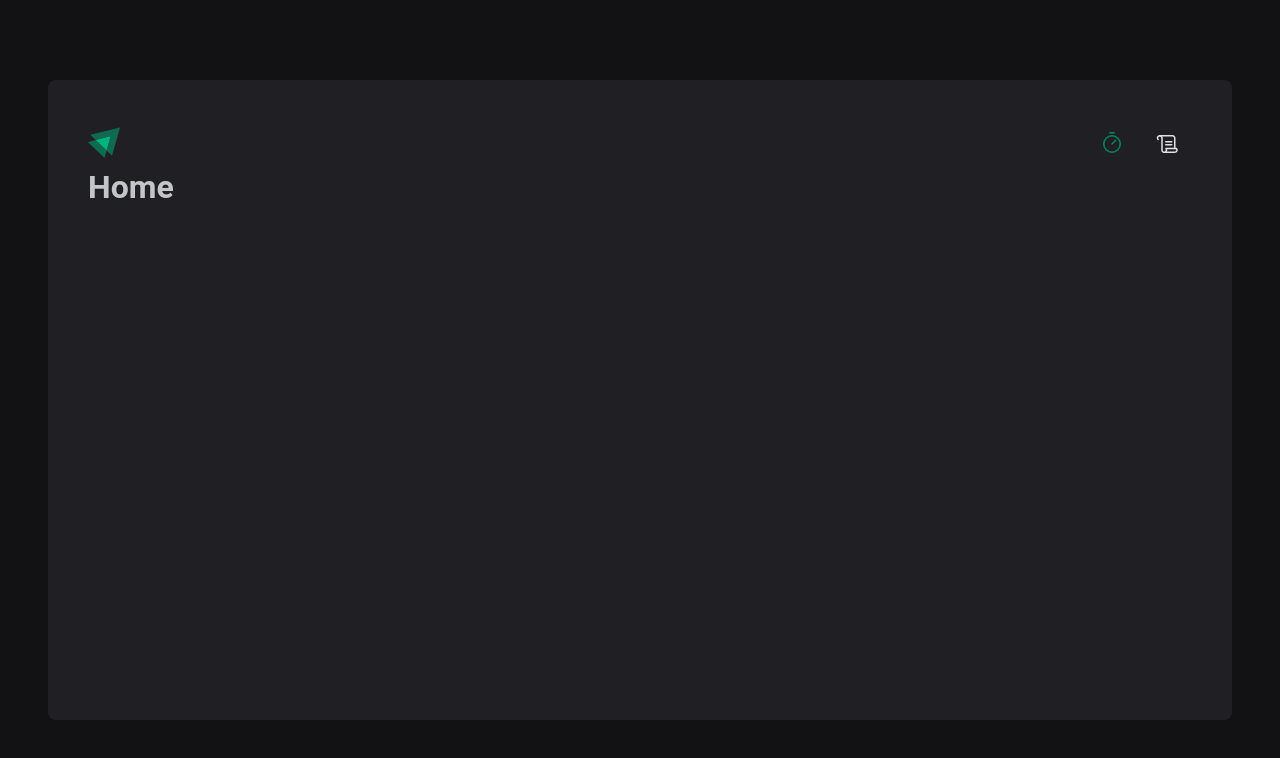
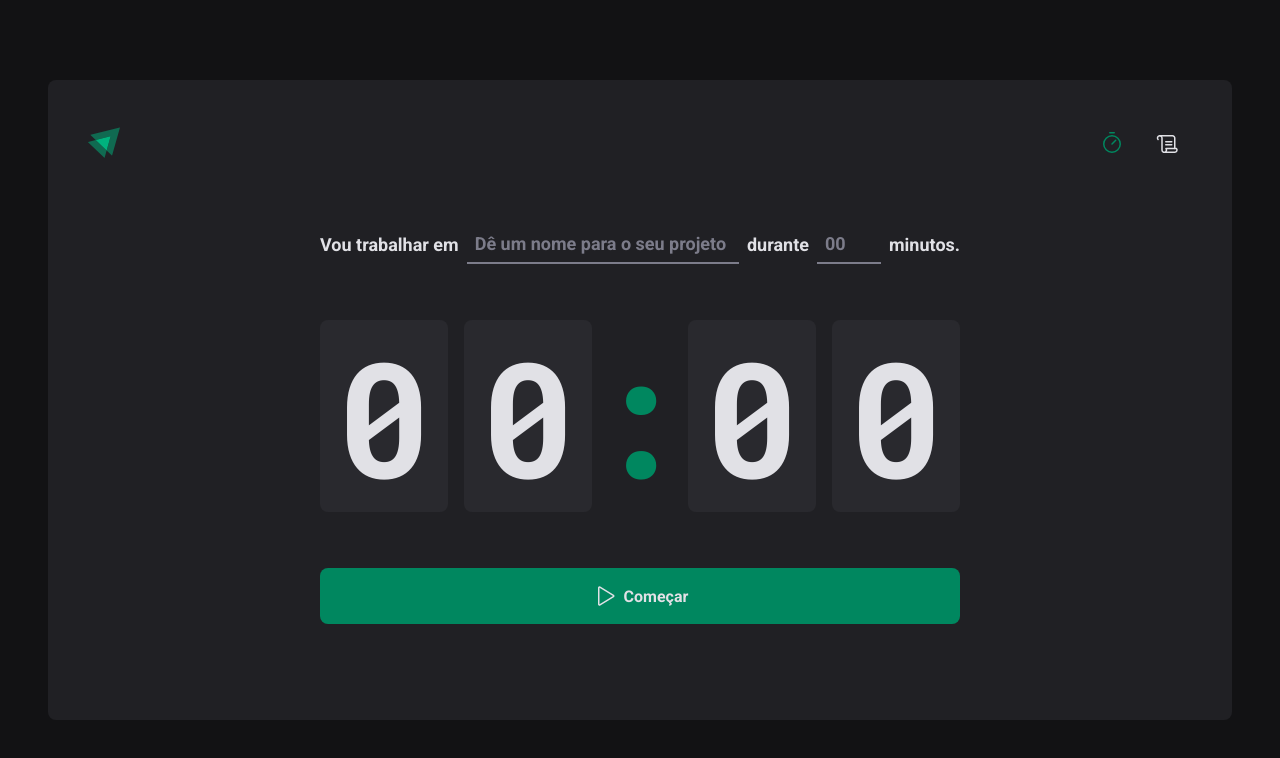
Before and after one commit to vitorsemidio-dev/ignite-timer, a React (Vite) app: page / in a window 1280 px wide. Shown: the top 758 px of the page. Built offline with nearby package versions, Linux system fonts and the light colour scheme.

Commit message:
feat: criação página home

```diff
--- a/index.html
+++ b/index.html
@@ -7,6 +7,10 @@
 
     <link rel="icon" type="image/png" href="/favicon.png" />
     <meta name="viewport" content="width=device-width, initial-scale=1.0" />
+    <link
+      href="https://fonts.googleapis.com/css2?family=Roboto+Mono:wght@700&family=Roboto:wght@400;700&display=swap"
+      rel="stylesheet"
+    />
     <title>Ignite Timer</title>
   </head>
   <body>
--- a/src/pages/Home.tsx
+++ /dev/null
@@ -1,3 +0,0 @@
-export function Home() {
-  return <h1>Home</h1>;
-}
--- /dev/null
+++ b/src/pages/Home/index.tsx
@@ -0,0 +1,60 @@
+import { Play } from "phosphor-react";
+
+import {
+  CountdownContainer,
+  FormContainer,
+  HomeContainer,
+  MinutesAmountInput,
+  Separator,
+  StartCountdownButton,
+  TaskInput,
+} from "./styles";
+
+export function Home() {
+  return (
+    <HomeContainer>
+      <form>
+        <FormContainer>
+          <label htmlFor="task">Vou trabalhar em</label>
+          <TaskInput
+            id="task"
+            list="task-suggestions"
+            placeholder="Dê um nome para o seu projeto"
+          />
+
+          <datalist id="task-suggestions">
+            <option value="Ignite Lab" />
+            <option value="Ignite Timer" />
+            <option value="Stranger Lab" />
+            <option value="Rocketshoes" />
+          </datalist>
+
+          <label htmlFor="minutesAmount">durante</label>
+          <MinutesAmountInput
+            type="number"
+            id="minutesAmount"
+            placeholder="00"
+            step={5}
+            min={5}
+            max={60}
+          />
+
+          <span>minutos.</span>
+        </FormContainer>
+
+        <CountdownContainer>
+          <span>0</span>
+          <span>0</span>
+          <Separator>:</Separator>
+          <span>0</span>
+          <span>0</span>
+        </CountdownContainer>
+
+        <StartCountdownButton type="submit">
+          <Play size={24} />
+          Começar
+        </StartCountdownButton>
+      </form>
+    </HomeContainer>
+  );
+}
--- /dev/null
+++ b/src/pages/Home/styles.ts
@@ -0,0 +1,101 @@
+import styled from "styled-components";
+
+const BaseInput = styled.input`
+  background: transparent;
+  height: 2.5rem;
+  border: 0;
+  border-bottom: 2px solid ${(props) => props.theme["gray-500"]};
+  font-weight: bold;
+  font-size: 1.125rem;
+  padding: 0 0.5rem;
+  color: ${(props) => props.theme["gray-100"]};
+  &:focus {
+    box-shadow: none;
+    border-color: ${(props) => props.theme["green-500"]};
+  }
+  &::placeholder {
+    color: ${(props) => props.theme["gray-500"]};
+  }
+`;
+
+export const CountdownContainer = styled.div`
+  font-family: "Roboto Mono", monospace;
+  font-size: 10rem;
+  line-height: 8rem;
+  color: ${(props) => props.theme["gray-100"]};
+  display: flex;
+  gap: 1rem;
+  span {
+    background: ${(props) => props.theme["gray-700"]};
+    padding: 2rem 1rem;
+    border-radius: 8px;
+  }
+`;
+
+export const FormContainer = styled.div`
+  width: 100%;
+  display: flex;
+  align-items: center;
+  justify-content: center;
+  gap: 0.5rem;
+  color: ${(props) => props.theme["gray-100"]};
+  font-size: 1.125rem;
+  font-weight: bold;
+  flex-wrap: wrap;
+`;
+
+export const HomeContainer = styled.main`
+  flex: 1;
+  display: flex;
+  flex-direction: column;
+  align-items: center;
+  justify-content: center;
+  form {
+    display: flex;
+    flex-direction: column;
+    align-items: center;
+    gap: 3.5rem;
+  }
+`;
+
+export const MinutesAmountInput = styled(BaseInput)`
+  width: 4rem;
+`;
+
+export const Separator = styled.div`
+  padding: 2rem 0;
+  color: ${(props) => props.theme["green-500"]};
+  width: 4rem;
+  overflow: hidden;
+  display: flex;
+  justify-content: center;
+`;
+
+export const StartCountdownButton = styled.button`
+  width: 100%;
+  border: 0;
+  padding: 1rem;
+  border-radius: 8px;
+  display: flex;
+  align-items: center;
+  justify-content: center;
+  gap: 0.5rem;
+  font-weight: bold;
+  cursor: pointer;
+  background: ${(props) => props.theme["green-500"]};
+  color: ${(props) => props.theme["gray-100"]};
+  &:disabled {
+    opacity: 0.7;
+    cursor: not-allowed;
+  }
+  &:not(:disabled):hover {
+    background: ${(props) => props.theme["green-700"]};
+  }
+`;
+
+export const TaskInput = styled(BaseInput)`
+  flex: 1;
+  &::-webkit-calendar-picker-indicator {
+    display: none !important;
+  }
+`;
--- a/src/styles/global.ts
+++ b/src/styles/global.ts
@@ -13,6 +13,7 @@
   body {
     background: ${(props) => props.theme["gray-900"]};
     color: ${(props) => props.theme["gray-300"]};
+    -webkit-font-smoothing: antialiased;
   }
   body, input, textarea, button {
     font-family: 'Roboto', sans-serif;
```
